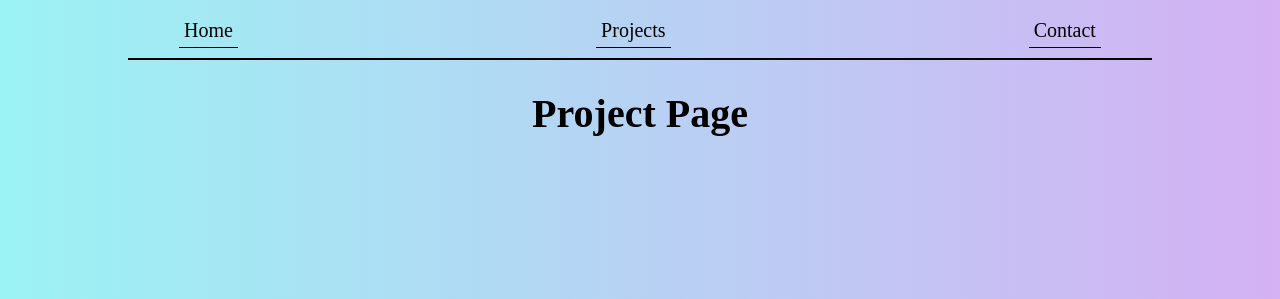
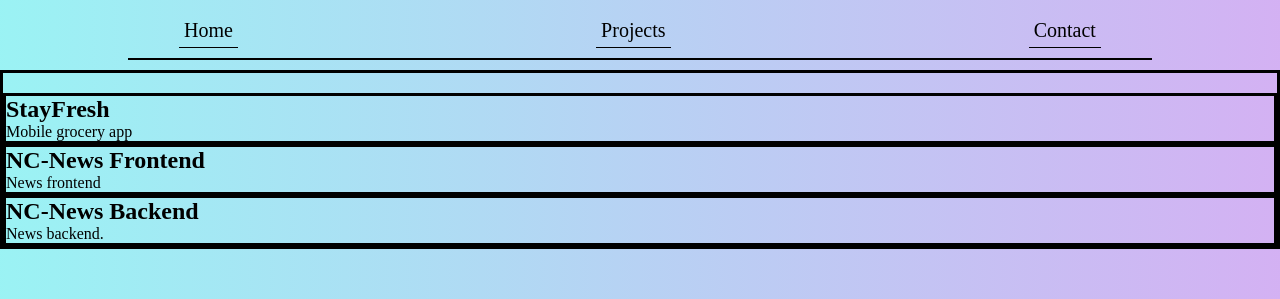
Before and after one commit to ndanner22/Personal-Site, a React (Vite) app: page /projects in a window 1280 px wide. Shown: the part 208-507 px from the top of the page. Built offline with nearby package versions, Linux system fonts and the light colour scheme.

Commit message:
Create function to propery dislplay projects data on projects page

```diff
--- a/src/App.css
+++ b/src/App.css
@@ -213,3 +213,11 @@
 .arrow.next {
   right: 10px;
 }
+
+.project-page-container {
+  border: solid;
+}
+
+.project-page-project {
+  border: solid;
+}
--- a/src/Components/Pages/ContactPage.tsx
+++ b/src/Components/Pages/ContactPage.tsx
@@ -2,6 +2,19 @@ export default function ContactPage() {
   return (
     <div className="contact-container">
       <h2 className="title">Contact Page</h2>
+      <form className="contact-form">
+        <div>
+          <label htmlFor="name">Name:</label>
+          <input
+            type="text"
+            id="name"
+            name="name"
+            // value={formData.name}
+            // onChange={handleChange}
+            required
+          />
+        </div>
+      </form>
     </div>
   );
 }
--- a/src/Components/Pages/ProjectsPage.tsx
+++ b/src/Components/Pages/ProjectsPage.tsx
@@ -1,7 +1,18 @@
-export default function ProjectsPage() {
+import React, { FC } from "react";
+import { projects, Project } from "../../data/projectData"; // Adjust the import path as needed
+
+const ProjectPage: FC = () => {
   return (
     <div className="project-page-container">
-      <h2 className="title">Project Page</h2>
+      {projects.map((project: Project) => (
+        <section key={project.project_id} className="project-page-project">
+          <h1>{project.title}</h1>
+          <p>{project.description}</p>
+          {/* Add more project details here if necessary */}
+        </section>
+      ))}
     </div>
   );
-}
+};
+
+export default ProjectPage;
```
